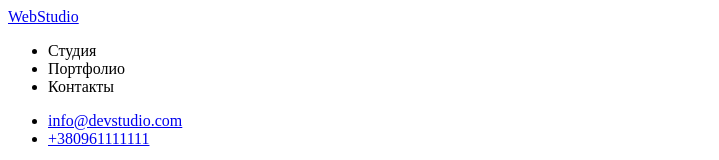
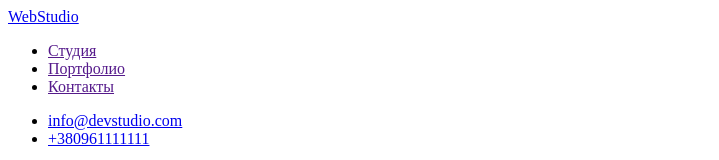
Before and after one commit to YehorIlchenko/goit-markup-hw-01, a plain HTML site: page index.html in a window 1280 px wide. Shown: the top 160 px of the page, without its empty margins (0-719 px from the left). Drawn offline with Linux system fonts and the light colour scheme.

Commit message:
Fixed links

```diff
--- a/index.html
+++ b/index.html
@@ -11,9 +11,9 @@
      <nav>
           <a href="/">WebStudio</a>
             <ul class="web_link">
-                <li><a href="/"></a>Студия</li>
-                <li><a href="/"></a>Портфолио</li>
-                <li><a href="/"></a>Контакты</li>
+                <li><a href="">Студия</a></li>
+                <li><a href="">Портфолио</a></li>
+                <li><a href="">Контакты</a></li>
             </ul>
      </nav>
             <ul>
```
